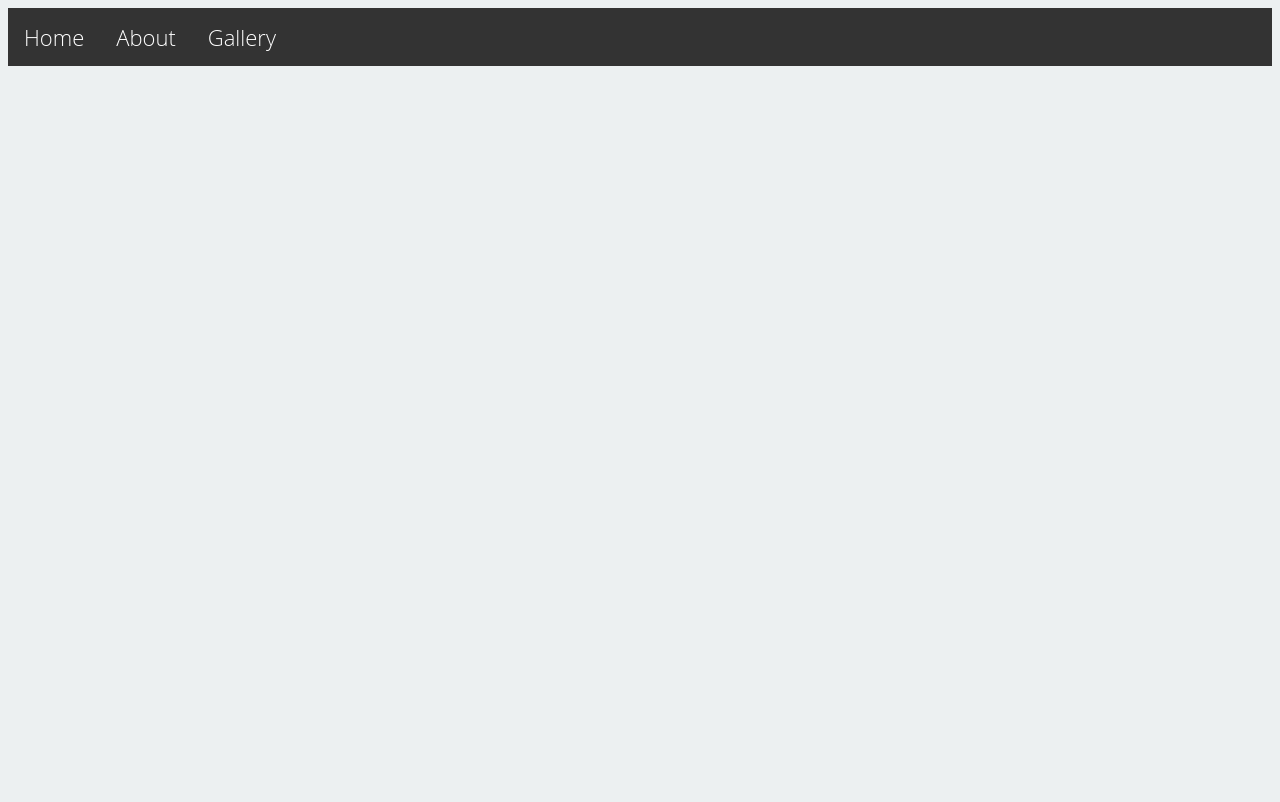
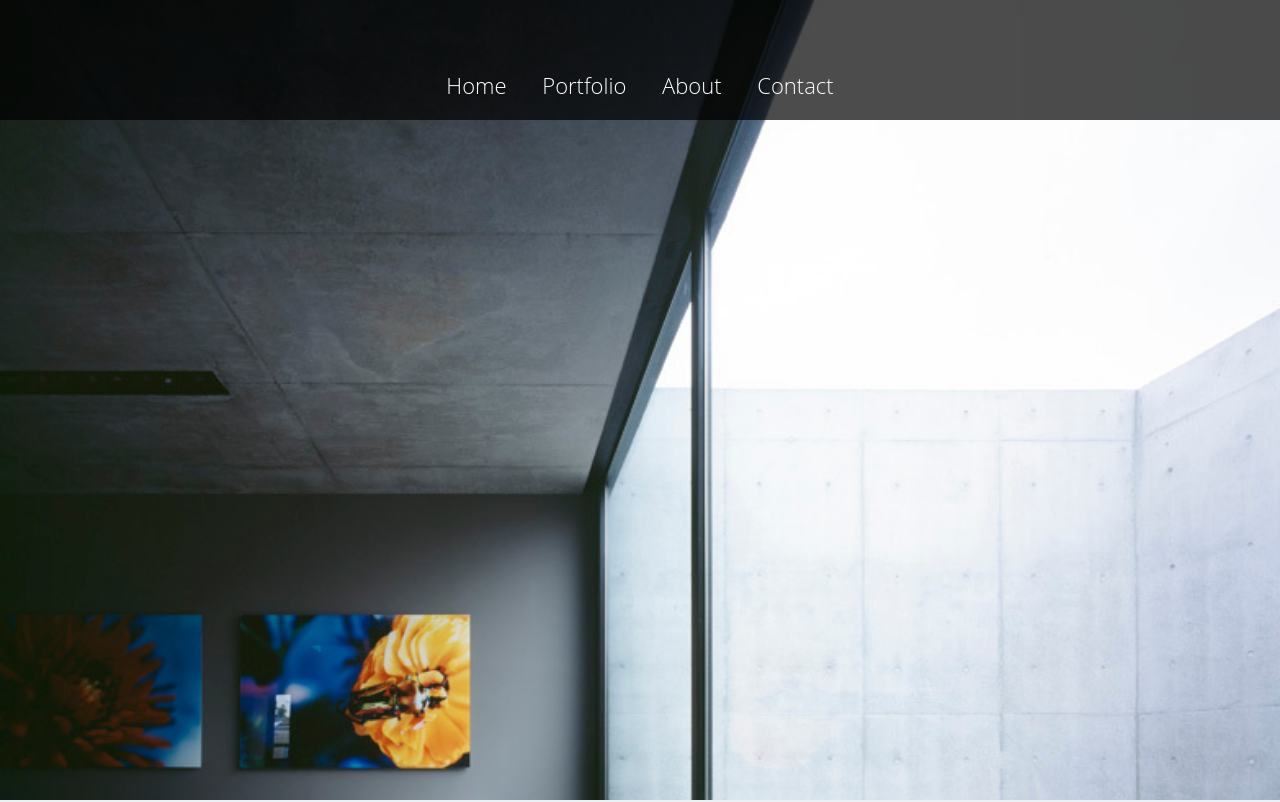
Before and after one commit to LukaMrkonjic/lukamrkonjic.github.io, a plain HTML site: page index.html in a window 1280 px wide. Shown: the top 802 px of the page. Drawn offline with nearby package versions, Linux system fonts and the light colour scheme; files that its build step writes are made by us from their sources.

Commit message:
Fixed Background Website.
Finished base.

```diff
--- /dev/null
+++ b/css/style.css
@@ -0,0 +1,79 @@
+html, body {
+    font-family: 'Open Sans', sans-serif; font-weight: 100;
+    font-size: 22px;
+    background-color: #ecf0f1;
+    height: 100%;
+}
+
+body {
+    margin: 0px;
+    border: 0px;
+}
+
+h1, h1, h2, h3, h4, h5, h6, p {
+    margin-bottom: 20px;
+}
+
+.sect {
+    height: 100%;
+    width: 100%;
+    background-size: cover;
+    background-repeat: no-repeat;
+    background-attachment: fixed; /*Makes the "wipe" effect!*/
+}
+
+.sectHome {
+    background-color: #ecf0f1;
+    background-image: url(../img/img1.jpg);
+}
+
+.sectPortfolio {
+    background-color: #34495e;
+    background-image: url(../img/img2.jpg);
+}
+
+.sectAbout {
+    background-color: #ecf0f1;
+    background-image: url(../img/img3.jpg);
+}
+
+.sectContact {
+    background-color: #34495e;
+    background-image: url(../img/img4.jpg);
+}
+
+.subSection {
+    height: 50%;
+    background-color: #ecf0f1;
+}
+
+/*
+(Note that CSS uses the prefix # for IDs and . for Classes.)
+Examples of ids are: main-content, header, footer, or left-sidebar.
+*/
+
+/*
+.vertical-center {
+  min-height: 100%;  Fallback for browsers do NOT support vh unit
+  min-height: 100vh; These two lines are counted as one :-)
+
+  display: flex;
+  align-items: center;
+}
+*/
+
+#navbar {
+    width: 100%;
+    height: 50px;
+    background-color: rgba(0,0,0,0.7);
+    color: white;
+    position: fixed;
+    padding-top: 70px;
+    z-index: 99;
+}
+
+.linkref {
+    color: white;
+    text-decoration: none;
+    padding: 15px;
+}
--- a/index.html
+++ b/index.html
@@ -6,6 +6,7 @@
         <meta name="description" content="Description goes here">
 
         <title>Luka Mrkonjic | Personal Website</title>
+        <link rel="stylesheet" media="screen" href="css/style.css" />
 
         <link rel="shortcut icon" href="/favicon.ico" type="image/x-icon">
         <link rel="icon" href="/favicon.ico" type="imgae/x-icon">
@@ -16,16 +17,33 @@
     </head>
 
     <body>
+
+        <center>
+        <div id="navbar">
+            <a href="#Home" class="linkref">Home</a>
+            <a href="#Home" class="linkref">Portfolio</a>
+            <a href="#Home" class="linkref">About</a>
+            <a href="#Home" class="linkref">Contact</a>
+        </div>
+        </center>
+
+        <div class="sect sectHome"></div>
+        <div class="subSection"></div>
+        <div class="sect sectPortfolio"></div>
+        <div class="subSection"></div>
+        <div class="sect sectAbout"></div>
+        <div class="subSection"></div>
+        <div class="sect sectContact"></div>
+
+
+        <!--
         <ul>
-            <!--
-            <li><a href="#Home">Home</a></li>
-            <li><a href="#About">About</a></li>
-            <li><a href="#Gallery">Gallery</a></li>
-            -->
+
             <li class="homeSection"><a href="#Home">Home</a></li>
             <li class="aboutSection"><a href="#About">About</a></li>
             <li class="gallerySection"><a href="#Gallery">Gallery</a></li>
         </ul>
+        -->
 
         <!-- JQuery-->
         <script src="https://code.jquery.com/jquery-3.1.1.min.js"></script>
--- a/style.css
+++ /dev/null
@@ -1,44 +0,0 @@
-html, body {
-    font-family: 'Open Sans', sans-serif; font-weight: 100;
-    font-size: 22px;
-    background-color: #ecf0f1;
-}
-
-/*
-.vertical-center {
-  min-height: 100%;  Fallback for browsers do NOT support vh unit
-  min-height: 100vh; These two lines are counted as one :-)
-
-  display: flex;
-  align-items: center;
-}
-*/
-
-ul {
-    list-style-type: none;
-    overflow: hidden;
-    margin: 0;
-    padding: 0;
-    background-color: #333;
-
-}
-
-li {
-    float: left;
-}
-
-li a {
-    display: block;
-    color: white;
-    text-align: center;
-    padding: 14px 16px;
-    text-decoration: none;
-}
-
-li a:hover {
-    background-color: #111;
-}
-
-div.toppanel ul.un-ord-top {
-
-}s
```
Also changed, not shown: img/img1.jpg (added), img/img2.jpg (added), img/img3.jpg (added), img/img4.jpg (added), img/jumbotronimg.jpg (renamed from jumbotronimg.jpg), 3 other files.
